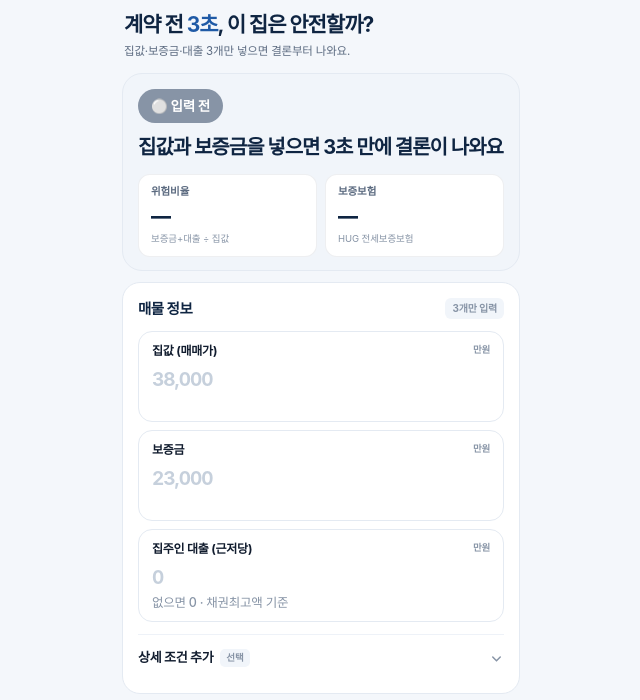
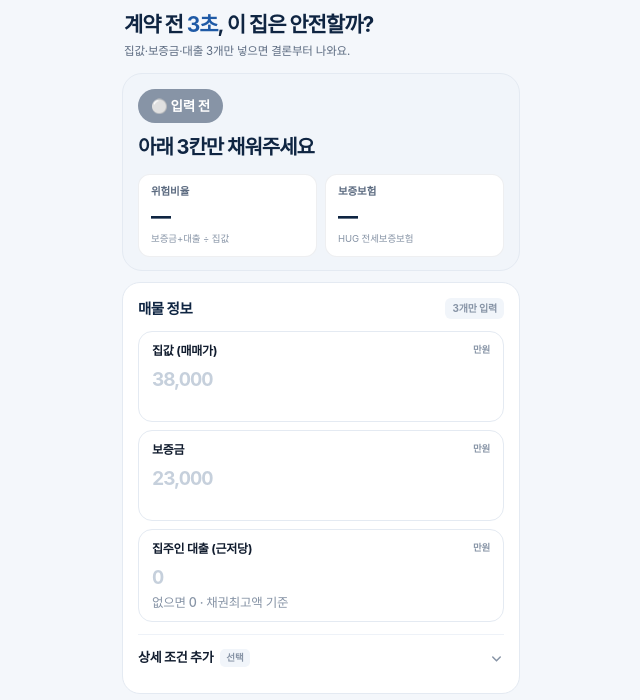
Before and after one commit to ssggg0/jeonse-check, a plain HTML site: page index.html in a window 1280 px wide. Shown: the part 56-756 px from the top of the page, without its empty margins (319-959 px from the left). Drawn offline with Linux system fonts and the light colour scheme.

Commit message:
v2: 빈 상태 문구 한 줄로

```diff
--- a/index.html
+++ b/index.html
@@ -297,7 +297,7 @@ body.lock{overflow:hidden}
   <!-- 3초 결론 -->
   <section class="verdict" id="verdict" data-band="empty" aria-live="polite">
     <div class="v-badge" id="vBadge">⚪️ 입력 전</div>
-    <h2 class="v-line" id="vLine">집값과 보증금을 넣으면 3초 만에 결론이 나와요</h2>
+    <h2 class="v-line" id="vLine">아래 3칸만 채워주세요</h2>
     <div class="v-stats">
       <div class="v-stat">
         <span>위험비율</span>
@@ -645,7 +645,7 @@ body.lock{overflow:hidden}
     if(!r){
       card.setAttribute('data-band','empty');
       badge.textContent = '⚪️ 입력 전';
-      line.textContent = '집값과 보증금을 넣으면 3초 만에 결론이 나와요';
+      line.textContent = '아래 3칸만 채워주세요';
       rate.textContent = '—'; rate.className = 'num';
       hug.textContent = '—'; hug.className = 'num';
       hugSub.textContent = 'HUG 전세보증보험';
```
